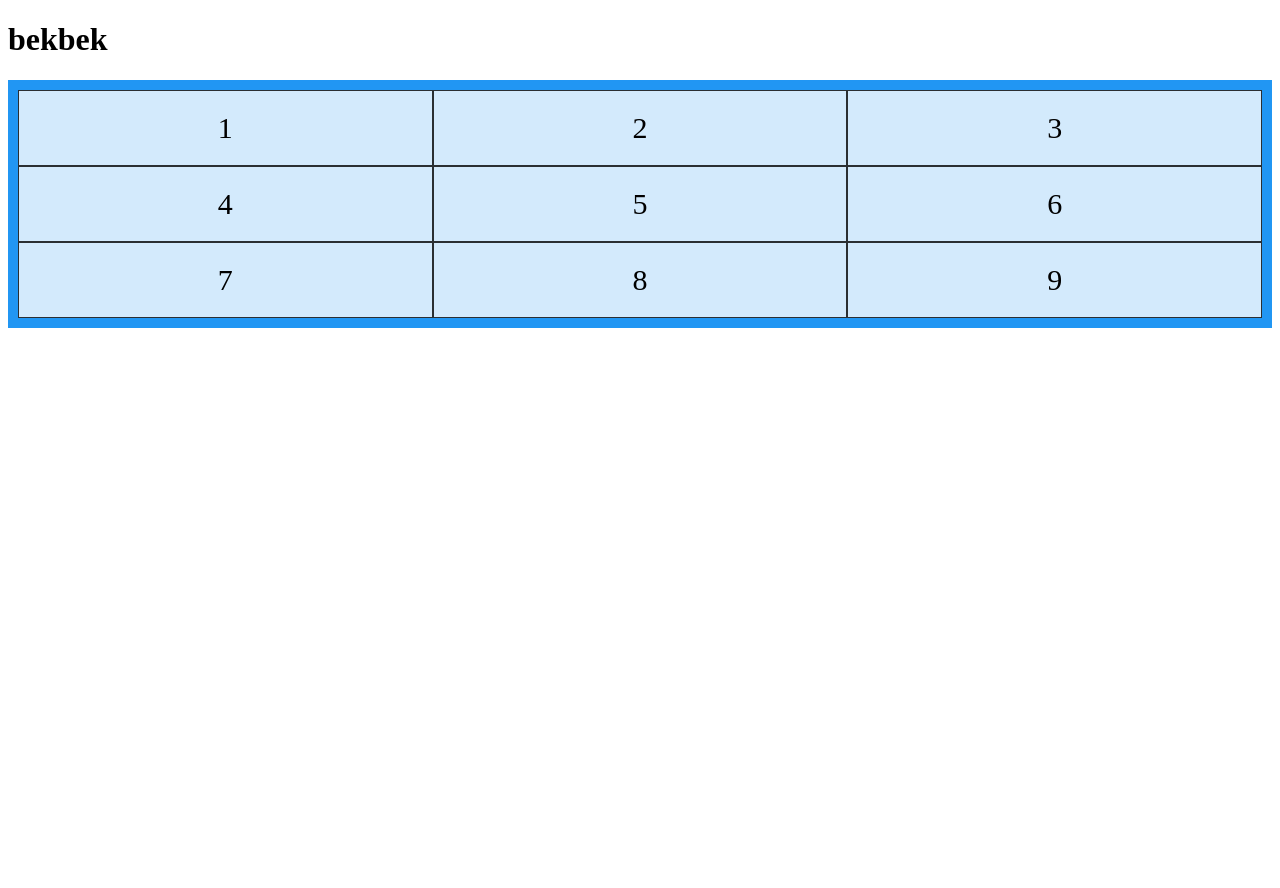
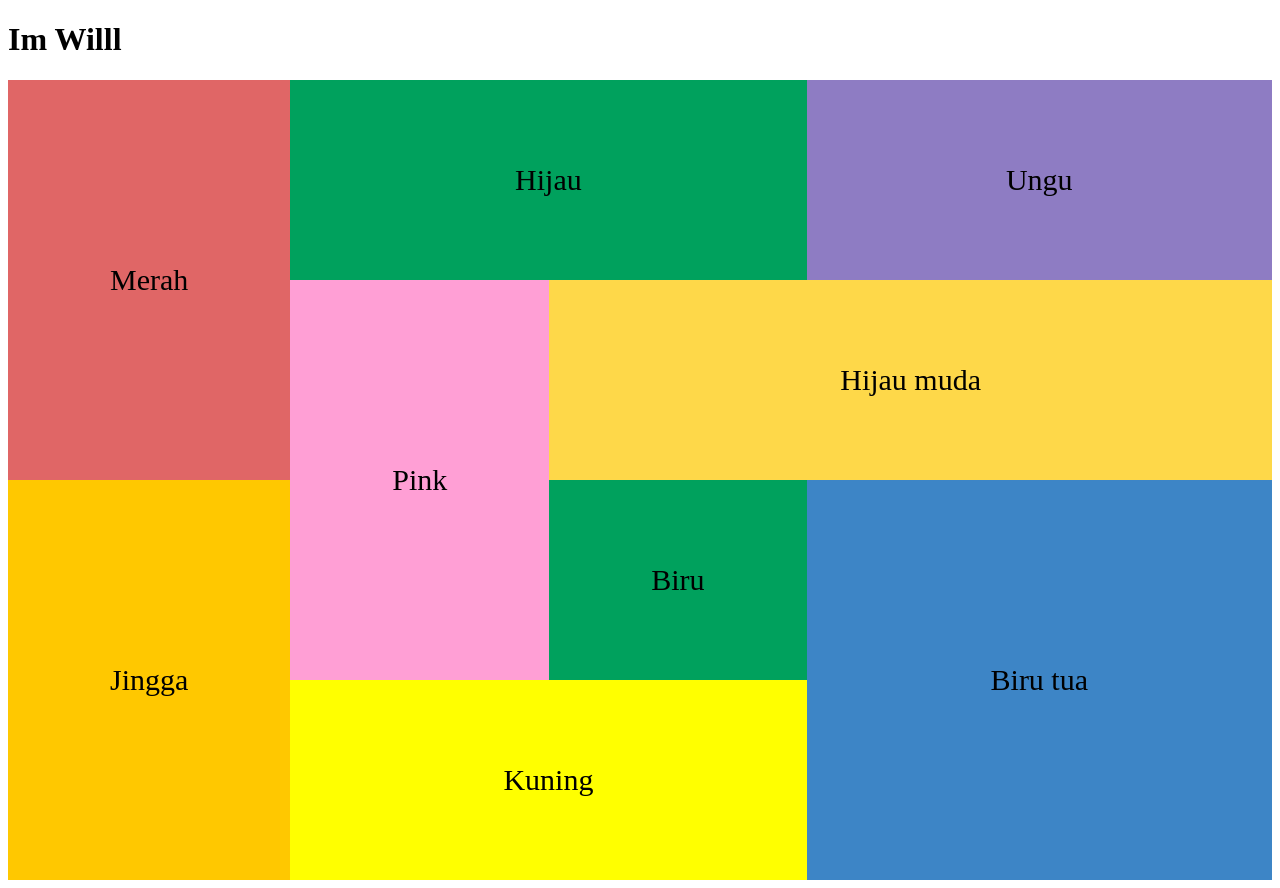
Before and after one commit to Wilian010102/Missions, a plain HTML site: page tugas_1/Tugas_1.html in a window 1280 px wide. Before the commit the page ends 800 px from the top, so only its background shows below. Drawn offline with Linux system fonts and the light colour scheme.

Commit message:
nice
lumayan

```diff
--- a/tugas_1/Tugas_1.html
+++ b/tugas_1/Tugas_1.html
@@ -6,17 +6,17 @@
   <link href="style.css" rel="stylesheet" />
 </head>
 <body>
-  <h1> bekbek </h1>
+  <h1> Im Willl </h1>
   <div class="grid-container">
-    <div class="grid-item">1</div>
-    <div class="grid-item">2</div>
-    <div class="grid-item">3</div>
-    <div class="grid-item">4</div>
-    <div class="grid-item">5</div>
-    <div class="grid-item">6</div>
-    <div class="grid-item">7</div>
-    <div class="grid-item">8</div>
-    <div class="grid-item">9</div>
+    <div id="merah">Merah</div>
+    <div id="jingga">Jingga</div>
+    <div id="hijau">Hijau</div>
+    <div id="ungu">Ungu</div>
+    <div id="pink">Pink</div>
+    <div id="hmuda">Hijau muda</div>
+    <div id="biru">Biru</div>
+    <div id="kuning">Kuning</div>
+    <div id="birut">Biru tua</div>
   </div>
 </body>
 </html>
--- a/tugas_1/style.css
+++ b/tugas_1/style.css
@@ -1,13 +1,67 @@
+#merah {
+    background-color: rgb(224,102,102);
+    grid-area: 1/ 1 / span 2 / 1;
+    text-align: center;
+}
+
+#jingga {
+    background-color: rgb(255,200,0);
+    grid-area: 3/ 1 / span 2 / 1;
+    text-align: center;
+}
+
+#hijau {
+    background-color: rgb(0,161,93);
+    grid-area: 1/ 2 /  1 / span 2;
+    text-align: center;
+}
+
+#ungu {
+    background-color: rgb(142,124,195);
+    grid-area: 1/ 4 /  1 / span 2;
+    text-align: center;
+}
+
+#pink {
+    background-color: rgb(255,159,213);
+    grid-area: 2/ 2 /  span 2 / 2;
+    text-align: center;
+}
+
+#hmuda {
+    background-color: rgb(254,216,73);
+    grid-area: 2/ 3 / 3 / span 3;
+    text-align: center;
+}
+
+#biru {
+    background-color: rgb(0,161,93);
+    grid-area: 3/ 3 / 3 / 3;
+    text-align: center;
+}
+
+#kuning {
+    background-color: rgb(255,255,0);
+    grid-area: 4/ 2 / 4 / span 2;
+    text-align: center;
+}
+
+#birut {
+    background-color: rgb(61,133,198);
+    grid-area: 3/ 4 / span 2 / span 2;
+    text-align: center;
+}
 .grid-container {
     display: grid;
-    grid-template-columns: auto auto auto;
+    grid-template-areas: "myArea myArea . . ." ;
     background-color: #2196F3;
-    padding: 10px;
+    height: 100vh;
   }
-  .grid-item {
-    background-color: rgba(255, 255, 255, 0.8);
-    border: 1px solid rgba(0, 0, 0, 0.8);
+  .grid-container > div {
     padding: 20px;
     font-size: 30px;
-    text-align: center;
+    align-items:  center;
+    display: flex;
+    justify-content: center;
+
   }
```
